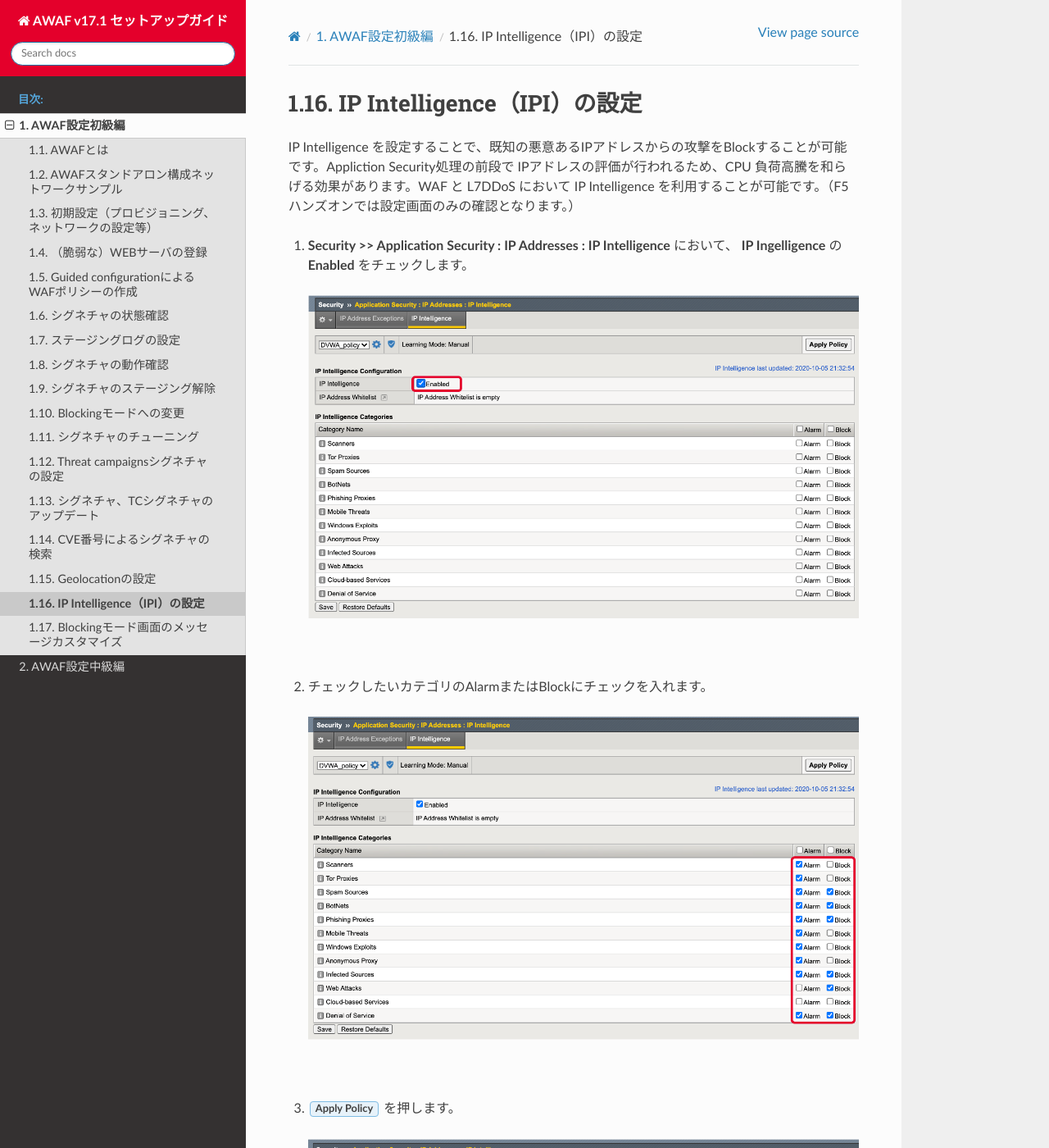
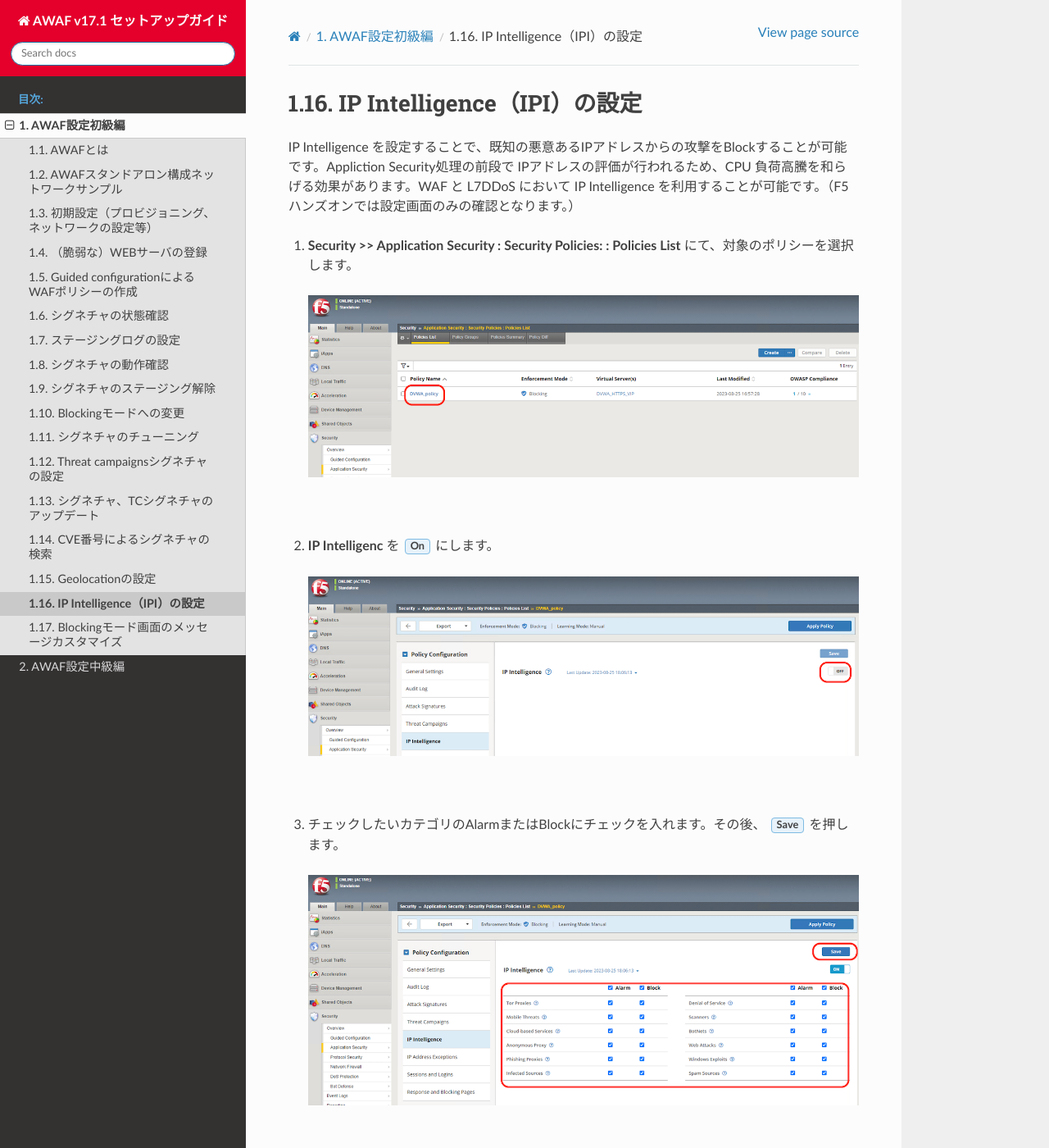
Before and after one commit to BeF5/f5j-easy-setup-waf-17, a Sphinx documentation site: the page built from docs/content1/module16/module16.rst, in a window 1280 px wide and 1400 px high. Shown: the whole window at 82% size. Built offline with Sphinx 7.4.7 and the Read the Docs theme 2.0.0, drawn with Linux system fonts in a browser that asks for light colours.

Commit message:
v17.1用更新

```diff
--- a/docs/content1/module16/module16.rst
+++ b/docs/content1/module16/module16.rst
@@ -3,17 +3,21 @@ IP Intelligence（IPI）の設定
 
 IP Intelligence を設定することで、既知の悪意あるIPアドレスからの攻撃をBlockすることが可能です。Appliction Security処理の前段で IPアドレスの評価が行われるため、CPU 負荷高騰を和らげる効果があります。WAF と L7DDoS において IP Intelligence を利用することが可能です。（F5ハンズオンでは設定画面のみの確認となります。）
 
-#. **Security >> Application Security : IP Addresses : IP Intelligence** において、 **IP Ingelligence** の **Enabled** をチェックします。
+#. **Security >> Application Security : Security Policies: : Policies List** にて、対象のポリシーを選択します。
 
    .. image:: images/mod16-1.png
    |
-#. チェックしたいカテゴリのAlarmまたはBlockにチェックを入れます。
+#. **IP Intelligenc** を :guilabel:`On` にします。
 
    .. image:: images/mod16-2.png
    |
+#. チェックしたいカテゴリのAlarmまたはBlockにチェックを入れます。その後、 :guilabel:`Save` を押します。
+
+   .. image:: images/mod16-3.png
+   |
 #. :guilabel:`Apply Policy` を押します。
 
-   .. image:: images/mod16-3.png
+   .. image:: images/mod16-4.png
    |
 
 .. note::
```
Also changed, not shown: docs/content1/module16/images/mod16-1.png, docs/content1/module16/images/mod16-2.png, docs/content1/module16/images/mod16-3.png, docs/content1/module16/images/mod16-4.png (added).
